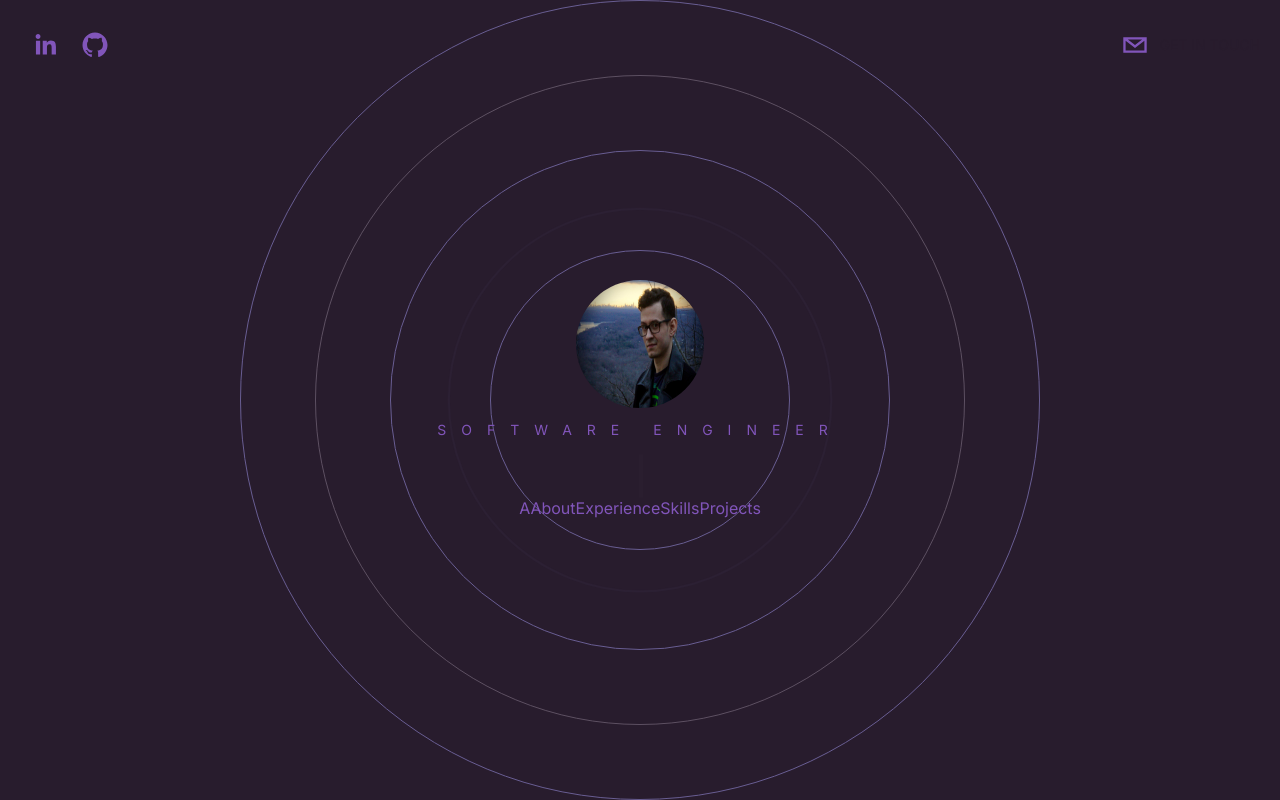
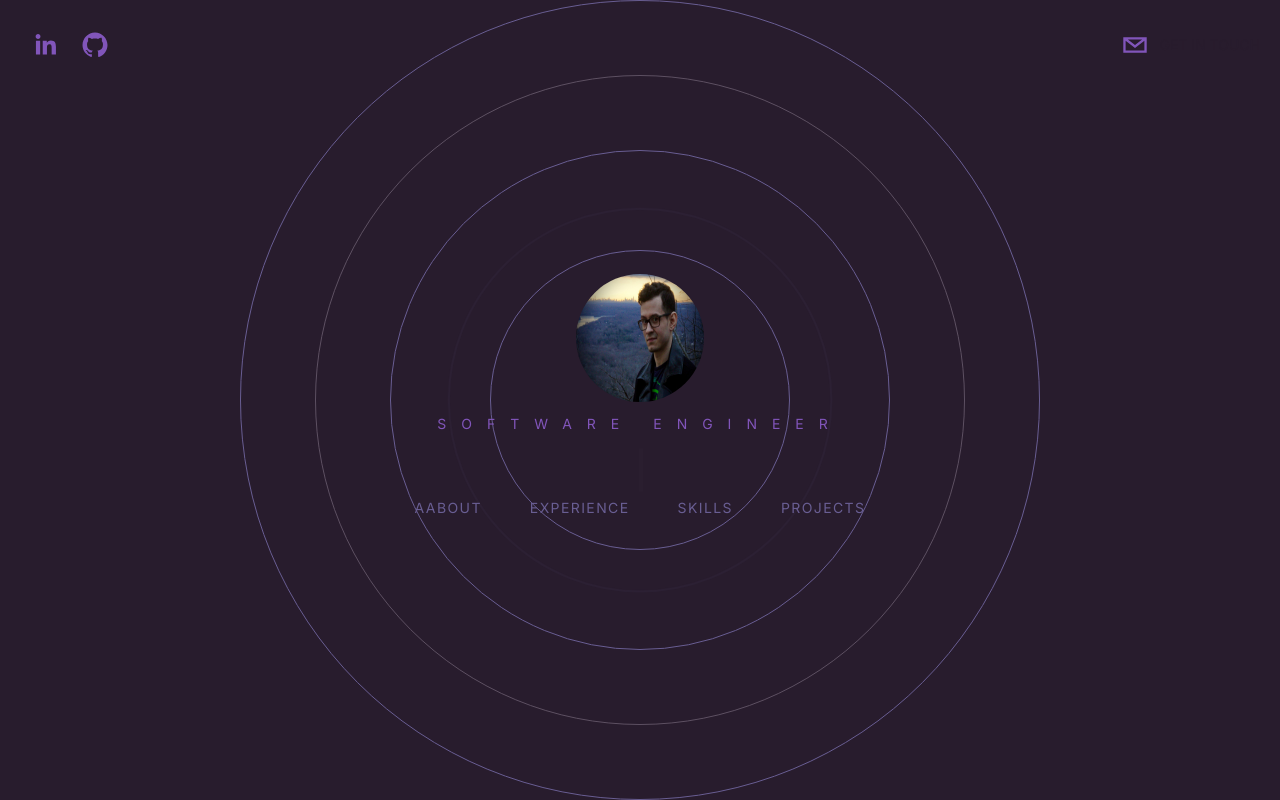
Before and after one commit to sramalho94/portfolio3.0, a Next.js app: page / in a window 1280 px wide. Built offline with nearby package versions, Linux system fonts and the light colour scheme.

Commit message:
applied custom class

```diff
--- a/components/Hero.tsx
+++ b/components/Hero.tsx
@@ -40,10 +40,10 @@ const Hero = (props: Props) => {
           </div>
 
           <div>
-            <button>AAbout</button>
-            <button>Experience</button>
-            <button>Skills</button>
-            <button>Projects</button>
+            <button className="heroButton">AAbout</button>
+            <button className="heroButton">Experience</button>
+            <button className="heroButton">Skills</button>
+            <button className="heroButton">Projects</button>
           </div>
         </div>
       </div>
```
